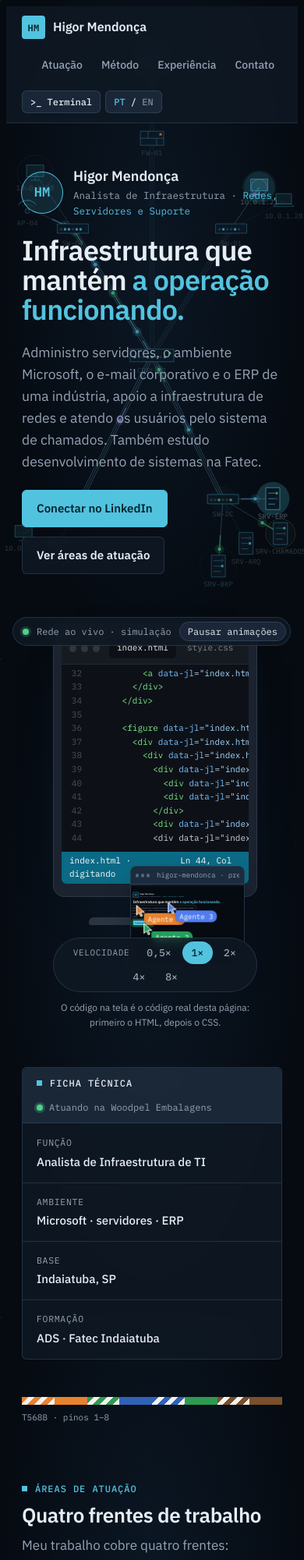
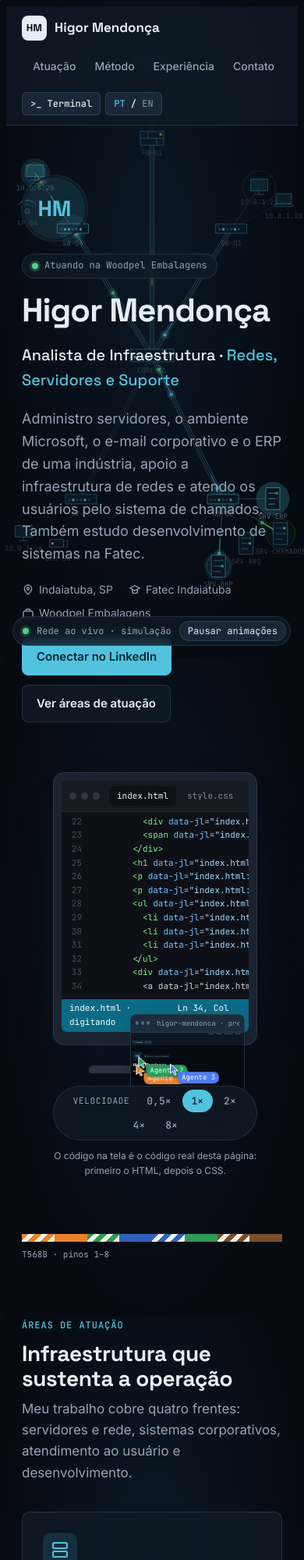
Before and after one commit to HigorM06/portfolio, a plain HTML site: page index.html in a window 390 px wide. Shown: the top 2000 px of the page at 78% size. Drawn offline with Linux system fonts and the light colour scheme.

Commit message:
Revert "v7: layout painel de engenharia com IBM Plex, ficha técnica e trajetória com datas"
This reverts commit 5900df37670e3a86375c58ee8fbd59076d0562b3.

```diff
--- a/index.html
+++ b/index.html
@@ -7,9 +7,9 @@
 <meta name="claude:viewport-fit-sides" content="cover">
 <link rel="preconnect" href="https://fonts.googleapis.com">
 <link rel="preconnect" href="https://fonts.gstatic.com" crossorigin>
-<link rel="stylesheet" href="https://fonts.googleapis.com/css2?family=IBM+Plex+Sans:wght@400;500;600;700&family=IBM+Plex+Mono:wght@400;500;600&display=swap">
+<link rel="stylesheet" href="https://fonts.googleapis.com/css2?family=Space+Grotesk:wght@500;600;700&family=Inter:wght@400;500;600&family=JetBrains+Mono:wght@400;500&display=swap">
 <style id="site-css">
-/* Layout: engineering panel. Dark page over a live network canvas; sticky top bar; hero = thesis headline + monitor animation, then a full-width spec sheet; T568B cable band as divider; each section is one bordered panel split by hairlines, on a 1080px grid. Type: IBM Plex Sans for everything read, IBM Plex Mono for labels, dates and anything technical. */
+/* Layout: dark page over a live network canvas fixed behind everything; sticky top bar; hero split into pitch + network topology panel; T568B cable band as divider; sections stacked on a 1080px grid. */
 :root {
   color-scheme: dark;
   --bg: #060b12;
@@ -22,10 +22,10 @@
   --accent-soft: rgba(82, 195, 223, .14);
   --accent-ink: #062530;
   --signal: #4fd18b;
-  --f-display: "IBM Plex Sans", "Segoe UI", system-ui, sans-serif;
-  --f-body: "IBM Plex Sans", system-ui, -apple-system, "Segoe UI", sans-serif;
-  --f-mono: "IBM Plex Mono", ui-monospace, Consolas, monospace;
-  --radius: 6px;
+  --f-display: "Space Grotesk", "Segoe UI", system-ui, sans-serif;
+  --f-body: "Inter", system-ui, -apple-system, "Segoe UI", sans-serif;
+  --f-mono: "JetBrains Mono", ui-monospace, Consolas, monospace;
+  --radius: 10px;
 }
 * { box-sizing: border-box; }
 [hidden] { display: none !important; }
@@ -55,7 +55,7 @@ a { color: var(--accent); text-underline-offset: 3px; }
 /* live network background */
 #net { position: fixed; inset: 0; width: 100%; height: 100%; z-index: 0; pointer-events: none; opacity: .7; }
 main, .contact, footer { position: relative; z-index: 1; }
-.bar, .areas, .stack, .steps, .company, .spec, .timeline, .pc-ctl, .btn { -webkit-backdrop-filter: blur(6px); backdrop-filter: blur(6px); }
+.bar, .area, .tool, .steps, .company, .status, .pc-ctl, .btn { -webkit-backdrop-filter: blur(6px); backdrop-filter: blur(6px); }
 .pv-site * { -webkit-backdrop-filter: none !important; backdrop-filter: none !important; }
 
 /* bar tools: terminal + language */
@@ -120,10 +120,10 @@ footer { padding-bottom: 80px; }
   border-bottom: 1px solid var(--line);
 }
 .bar .inner { display: flex; align-items: center; justify-content: space-between; gap: 16px; padding-block: 12px; flex-wrap: wrap; }
-.brand { display: flex; align-items: center; gap: 10px; font-family: var(--f-display); font-weight: 600; font-size: 16px; color: var(--ink); text-decoration: none; }
+.brand { display: flex; align-items: center; gap: 10px; font-family: var(--f-display); font-weight: 700; font-size: 17px; color: var(--ink); text-decoration: none; }
 .brand-mark {
-  width: 30px; height: 30px; border-radius: 4px; display: grid; place-items: center;
-  background: var(--accent); color: var(--accent-ink); font: 600 12px var(--f-mono); letter-spacing: .02em;
+  width: 32px; height: 32px; border-radius: 8px; display: grid; place-items: center;
+  background: var(--ink); color: var(--bg); font-size: 13px; letter-spacing: .02em;
 }
 .bar nav { display: flex; gap: 4px; flex-wrap: wrap; }
 .bar nav a {
@@ -133,51 +133,39 @@ footer { padding-bottom: 80px; }
 .bar nav a:hover { color: var(--ink); background: var(--surface-2); }
 
 .eyebrow {
-  display: flex; align-items: center; gap: 10px;
   font-family: var(--f-mono); font-size: 12px; font-weight: 500;
   letter-spacing: .08em; text-transform: uppercase; color: var(--accent); margin: 0;
 }
-.eyebrow::before { content: ""; width: 7px; height: 7px; flex: none; background: var(--accent); }
 
 /* hero */
-.hero { padding-block: 56px 32px; }
+.hero { padding-block: 64px 56px; }
 .hero .inner { display: grid; grid-template-columns: 1.05fr 1fr; gap: 48px; align-items: center; }
 @media (max-width: 860px) { .hero .inner { grid-template-columns: 1fr; } }
-.hero-copy { display: grid; gap: 22px; min-width: 0; }
+.hero-copy { display: grid; gap: 20px; }
 .status {
-  display: inline-flex; align-items: center; gap: 8px;
+  display: inline-flex; align-items: center; gap: 8px; justify-self: start;
   font-family: var(--f-mono); font-size: 12px; color: var(--muted);
-}
-.status i { width: 8px; height: 8px; flex: none; border-radius: 50%; background: var(--signal); box-shadow: 0 0 0 3px color-mix(in srgb, var(--signal) 25%, transparent); }
+  border: 1px solid var(--line); background: var(--surface); padding: 5px 12px; border-radius: 999px;
+}
+.status i { width: 8px; height: 8px; border-radius: 50%; background: var(--signal); box-shadow: 0 0 0 3px color-mix(in srgb, var(--signal) 25%, transparent); }
 h1 {
-  font-family: var(--f-display); font-weight: 600;
-  font-size: clamp(36px, 5.2vw, 56px); line-height: 1.06; letter-spacing: -.022em;
+  font-family: var(--f-display); font-weight: 700;
+  font-size: clamp(42px, 6.4vw, 68px); line-height: 1.02; letter-spacing: -.025em;
   margin: 0; text-wrap: balance;
 }
-h1 span { color: var(--accent); }
-.who-name { display: block; font-family: var(--f-display); font-size: 18px; font-weight: 600; line-height: 1.3; }
-.title { font-family: var(--f-mono); font-size: 12.5px; font-weight: 400; margin: 2px 0 0; color: var(--muted); }
+.title { font-family: var(--f-display); font-size: clamp(20px, 2.4vw, 24px); font-weight: 500; margin: 0; color: var(--ink); }
 .title span { color: var(--accent); }
-.lede { font-size: 17.5px; color: var(--muted); margin: 0; max-width: 56ch; }
+.lede { font-size: 18px; color: var(--muted); margin: 0; max-width: 58ch; }
+.meta { display: flex; flex-wrap: wrap; gap: 8px 20px; margin: 0; padding: 0; list-style: none; font-size: 14px; color: var(--muted); }
+.meta li { display: flex; align-items: center; gap: 6px; }
+.meta svg { width: 16px; height: 16px; flex: none; }
 .actions { display: flex; gap: 12px; flex-wrap: wrap; }
 .btn {
   display: inline-flex; align-items: center; gap: 8px;
   font-weight: 600; font-size: 15px; text-decoration: none;
-  padding: 11px 18px; border-radius: var(--radius); border: 1px solid var(--line);
+  padding: 11px 18px; border-radius: 8px; border: 1px solid var(--line);
   color: var(--ink); background: var(--surface);
 }
-
-/* spec sheet under the hero */
-.spec-wrap { padding-block: 0 48px; }
-.spec { border: 1px solid var(--line); border-radius: var(--radius); background: var(--surface); overflow: hidden; }
-.spec-head { display: flex; justify-content: space-between; align-items: center; gap: 12px; flex-wrap: wrap; padding: 10px 18px; border-bottom: 1px solid var(--line); background: var(--surface-2); }
-.spec-head .eyebrow { color: var(--ink); }
-.spec dl { display: grid; grid-template-columns: repeat(4, minmax(0, 1fr)); margin: 0; }
-.spec dl > div { padding: 16px 18px; display: grid; gap: 4px; border-right: 1px solid var(--line); border-bottom: 1px solid var(--line); margin: 0 -1px -1px 0; min-width: 0; }
-.spec dt { font-family: var(--f-mono); font-size: 11.5px; letter-spacing: .06em; text-transform: uppercase; color: var(--muted); }
-.spec dd { margin: 0; font-weight: 500; font-size: 15px; line-height: 1.4; }
-@media (max-width: 860px) { .spec dl { grid-template-columns: repeat(2, minmax(0, 1fr)); } }
-@media (max-width: 440px) { .spec dl { grid-template-columns: 1fr; } }
 .btn.primary { background: var(--accent); border-color: var(--accent); color: var(--accent-ink); }
 .btn:hover { filter: brightness(1.06); }
 
@@ -264,75 +252,73 @@ h1 span { color: var(--accent); }
 /* sections */
 section.block { padding-block: 72px; }
 section.block + section.block { border-top: 1px solid var(--line); }
-.sec-head { display: grid; gap: 10px; margin-bottom: 32px; max-width: 64ch; }
-h2 { font-family: var(--f-display); font-weight: 600; font-size: clamp(26px, 3.2vw, 34px); line-height: 1.15; letter-spacing: -.018em; margin: 0; text-wrap: balance; }
+.sec-head { display: grid; gap: 10px; margin-bottom: 36px; max-width: 64ch; }
+h2 { font-family: var(--f-display); font-weight: 700; font-size: clamp(28px, 3.4vw, 36px); line-height: 1.15; letter-spacing: -.015em; margin: 0; text-wrap: balance; }
 .sec-head p:not(.eyebrow) { margin: 0; color: var(--muted); font-size: 17px; }
 
-/* shared panel: one bordered block, cells split by hairlines */
-.areas, .stack, .steps { border: 1px solid var(--line); border-radius: var(--radius); background: var(--surface); overflow: hidden; }
-.area, .tool, .step { border-right: 1px solid var(--line); border-bottom: 1px solid var(--line); margin: 0 -1px -1px 0; min-width: 0; }
-
 /* areas */
-.areas { display: grid; grid-template-columns: repeat(2, minmax(0, 1fr)); }
+.areas { display: grid; grid-template-columns: repeat(2, 1fr); gap: 20px; }
 @media (max-width: 760px) { .areas { grid-template-columns: 1fr; } }
-.area .tag { justify-self: start; font-family: var(--f-mono); font-size: 11px; padding: 2px 8px; border-radius: 3px; border: 1px solid var(--line); color: var(--muted); }
+.area .tag { justify-self: start; font-family: var(--f-mono); font-size: 11px; padding: 3px 8px; border-radius: 4px; background: var(--surface-2); color: var(--muted); }
 
 /* stack */
-.stack { display: grid; grid-template-columns: repeat(3, minmax(0, 1fr)); }
+.stack { display: grid; grid-template-columns: repeat(3, minmax(0, 1fr)); gap: 12px; margin-top: 40px; }
 @media (max-width: 860px) { .stack { grid-template-columns: repeat(2, minmax(0, 1fr)); } }
 @media (max-width: 520px) { .stack { grid-template-columns: 1fr; } }
-.tool { display: grid; grid-template-columns: 36px 1fr; gap: 14px; align-items: center; padding: 16px 18px; }
-.tool .ico { width: 36px; height: 36px; border-radius: 4px; display: grid; place-items: center; background: var(--accent-soft); color: var(--accent); }
-.tool .ico svg { width: 20px; height: 20px; display: block; }
+.tool { display: grid; grid-template-columns: 40px 1fr; gap: 14px; align-items: center; padding: 14px 16px; background: var(--surface); border: 1px solid var(--line); border-radius: 8px; }
+.tool .ico { width: 40px; height: 40px; border-radius: 8px; display: grid; place-items: center; background: var(--accent-soft); color: var(--accent); border: 1px solid var(--line); }
+.tool .ico svg { width: 22px; height: 22px; display: block; }
 .tool b { display: block; font-weight: 600; font-size: 15px; line-height: 1.3; }
-.tool small { display: block; color: var(--muted); font-family: var(--f-mono); font-size: 12px; line-height: 1.45; }
-.stack-title { font-family: var(--f-mono); font-size: 12px; font-weight: 500; letter-spacing: .08em; text-transform: uppercase; color: var(--muted); margin: 48px 0 0; }
-.stack-title + .stack { margin-top: 12px; }
+.tool small { display: block; color: var(--muted); font-size: 13px; line-height: 1.4; }
+.stack-title { font-family: var(--f-display); font-size: 20px; font-weight: 600; margin: 56px 0 0; }
+.stack-title + .stack { margin-top: 16px; }
 
 /* avatar */
-.who { display: flex; align-items: center; gap: 14px; min-width: 0; }
-.avatar { width: 52px; height: 52px; border-radius: 50%; flex: none; display: grid; place-items: center; background: var(--accent-soft); color: var(--accent); font-family: var(--f-mono); font-weight: 600; font-size: 17px; box-shadow: 0 0 0 1px var(--accent); overflow: hidden; }
+.who { display: flex; align-items: center; gap: 16px; flex-wrap: wrap; }
+.avatar { width: 84px; height: 84px; border-radius: 50%; flex: none; display: grid; place-items: center; background: var(--accent-soft); color: var(--accent); font-family: var(--f-display); font-weight: 700; font-size: 28px; border: 3px solid var(--surface); box-shadow: 0 0 0 1px var(--line); overflow: hidden; }
 .avatar img { width: 100%; height: 100%; object-fit: cover; }
-.area { padding: 26px; display: grid; gap: 12px; align-content: start; }
-.area-icon { width: 38px; height: 38px; border-radius: 4px; background: var(--accent-soft); color: var(--accent); display: grid; place-items: center; }
-.area-icon svg { width: 21px; height: 21px; }
-.area h3 { font-family: var(--f-display); font-size: 19px; font-weight: 600; margin: 0; }
+.area {
+  background: var(--surface); border: 1px solid var(--line); border-radius: var(--radius);
+  padding: 26px; display: grid; gap: 14px; align-content: start;
+}
+.area-icon { width: 44px; height: 44px; border-radius: 10px; background: var(--accent-soft); color: var(--accent); display: grid; place-items: center; }
+.area-icon svg { width: 24px; height: 24px; }
+.area h3 { font-family: var(--f-display); font-size: 21px; font-weight: 600; margin: 0; }
 .area p { margin: 0; color: var(--muted); font-size: 15px; }
 .area ul { margin: 0; padding: 0; list-style: none; display: grid; gap: 8px; font-size: 15px; }
 .area li { display: grid; grid-template-columns: 14px 1fr; gap: 10px; }
-.area li::before { content: ""; width: 6px; height: 6px; margin-top: 9px; background: var(--accent); }
+.area li::before { content: ""; width: 6px; height: 6px; margin-top: 9px; border-radius: 1px; background: var(--accent); }
 
 /* process */
-.steps { display: grid; grid-template-columns: repeat(4, minmax(0, 1fr)); counter-reset: s; }
+.steps { display: grid; grid-template-columns: repeat(4, 1fr); gap: 0; counter-reset: s; border: 1px solid var(--line); border-radius: var(--radius); background: var(--surface); overflow: hidden; }
 @media (max-width: 860px) { .steps { grid-template-columns: 1fr 1fr; } }
 @media (max-width: 480px) { .steps { grid-template-columns: 1fr; } }
-.step { padding: 24px; display: grid; gap: 8px; align-content: start; }
+.step { padding: 24px; display: grid; gap: 8px; align-content: start; border-right: 1px solid var(--line); border-bottom: 1px solid var(--line); margin: 0 -1px -1px 0; }
 .step .n { font-family: var(--f-mono); font-size: 12px; color: var(--accent); }
 .step h3 { font-family: var(--f-display); font-size: 18px; font-weight: 600; margin: 0; }
 .step p { margin: 0; color: var(--muted); font-size: 14.5px; }
 
-/* experience: dated rows inside one panel */
+/* experience */
 .exp { display: grid; grid-template-columns: 1.4fr 1fr; gap: 24px; align-items: start; }
 @media (max-width: 860px) { .exp { grid-template-columns: 1fr; } }
-.timeline { display: grid; list-style: none; margin: 0; padding: 0; border: 1px solid var(--line); border-radius: var(--radius); background: var(--surface); overflow: hidden; }
-.tl-item { display: grid; grid-template-columns: 150px minmax(0, 1fr); gap: 20px; padding: 22px 24px; }
-.tl-item + .tl-item { border-top: 1px solid var(--line); }
-@media (max-width: 560px) { .tl-item { grid-template-columns: 1fr; gap: 8px; } }
-.tl-when { display: grid; gap: 4px; align-content: start; font-family: var(--f-mono); font-size: 12.5px; color: var(--ink); font-variant-numeric: tabular-nums; }
-.tl-kind { font-family: var(--f-mono); font-size: 11px; color: var(--muted); letter-spacing: .06em; text-transform: uppercase; }
-.tl-now { display: inline-flex; align-items: center; gap: 6px; color: var(--signal); }
-.tl-now::before { content: ""; width: 6px; height: 6px; border-radius: 50%; background: var(--signal); }
-.tl-body { display: grid; gap: 6px; min-width: 0; }
-.tl-body h3 { font-family: var(--f-display); font-size: 20px; font-weight: 600; margin: 0; }
-.tl-body .org { font-family: var(--f-mono); font-size: 13px; color: var(--accent); margin: 0; }
+.timeline { display: grid; gap: 0; list-style: none; margin: 0; padding: 0; }
+.tl-item { display: grid; grid-template-columns: 22px 1fr; gap: 18px; padding-bottom: 28px; position: relative; }
+.tl-item::before { content: ""; position: absolute; left: 10px; top: 22px; bottom: 0; width: 2px; background: var(--line); }
+.tl-item:last-child::before { display: none; }
+.tl-dot { width: 22px; height: 22px; border-radius: 50%; border: 2px solid var(--accent); background: var(--bg); display: grid; place-items: center; }
+.tl-dot.on::after { content: ""; width: 8px; height: 8px; border-radius: 50%; background: var(--accent); }
+.tl-body { display: grid; gap: 6px; }
+.tl-kind { font-family: var(--f-mono); font-size: 12px; color: var(--muted); letter-spacing: .06em; text-transform: uppercase; }
+.tl-body h3 { font-family: var(--f-display); font-size: 22px; font-weight: 600; margin: 0; }
+.tl-body .org { font-weight: 600; margin: 0; }
 .tl-body p { margin: 0; color: var(--muted); }
+.badge { justify-self: start; font-family: var(--f-mono); font-size: 11px; padding: 3px 8px; border-radius: 4px; background: var(--accent-soft); color: var(--accent); }
 
 .company {
   background: var(--surface); border: 1px solid var(--line); border-radius: var(--radius);
   padding: 24px; display: grid; gap: 16px;
 }
 .company h3 { font-family: var(--f-display); font-size: 19px; font-weight: 600; margin: 0; }
-.chips li { font-family: var(--f-mono); }
 .company p { margin: 0; color: var(--muted); font-size: 15px; }
 .facts { display: grid; grid-template-columns: max-content 1fr; gap: 10px 16px; margin: 0; font-size: 14.5px; }
 .facts dt { font-family: var(--f-mono); font-size: 12px; color: var(--muted); padding-top: 2px; }
@@ -350,13 +336,11 @@ h2 { font-family: var(--f-display); font-weight: 600; font-size: clamp(26px, 3.2
 .contact .eyebrow { color: var(--accent); }
 .contact-copy { display: grid; gap: 14px; }
 .links { display: grid; gap: 10px; }
-.links { gap: 0; border: 1px solid var(--line); border-radius: var(--radius); background: var(--surface); overflow: hidden; }
 .links a {
   display: flex; justify-content: space-between; align-items: center; gap: 16px;
-  padding: 16px 18px; text-decoration: none; font-weight: 500;
-  color: var(--ink); border: 1px solid transparent;
-}
-.links a + a { border-top-color: var(--line); }
+  padding: 16px 18px; border-radius: 8px; text-decoration: none;
+  color: var(--ink); background: var(--surface); border: 1px solid var(--line);
+}
 .links a:hover { border-color: var(--accent); }
 .links small { font-family: var(--f-mono); font-size: 12px; opacity: .7; overflow-wrap: anywhere; text-align: right; }
 .contact :focus-visible { outline-color: var(--accent); }
@@ -389,13 +373,16 @@ footer .inner { display: flex; justify-content: space-between; gap: 12px; flex-w
       <div class="hero-copy">
         <div class="who">
           <div class="avatar" aria-hidden="true">HM</div>
-          <div>
-            <b class="who-name">Higor Mendonça</b>
-            <p class="title">Analista de Infraestrutura · <span>Redes, Servidores e Suporte</span></p>
-          </div>
+          <span class="status"><i></i>Atuando na Woodpel Embalagens</span>
         </div>
-        <h1>Infraestrutura que mantém <span>a operação funcionando.</span></h1>
+        <h1>Higor Mendonça</h1>
+        <p class="title">Analista de Infraestrutura · <span>Redes, Servidores e Suporte</span></p>
         <p class="lede">Administro servidores, o ambiente Microsoft, o e-mail corporativo e o ERP de uma indústria, apoio a infraestrutura de redes e atendo os usuários pelo sistema de chamados. Também estudo desenvolvimento de sistemas na Fatec.</p>
+        <ul class="meta">
+          <li><svg viewBox="0 0 24 24" fill="none" stroke="currentColor" stroke-width="2" aria-hidden="true"><path d="M12 21s-7-6.2-7-11a7 7 0 0 1 14 0c0 4.8-7 11-7 11z"/><circle cx="12" cy="10" r="2.5"/></svg>Indaiatuba, SP</li>
+          <li><svg viewBox="0 0 24 24" fill="none" stroke="currentColor" stroke-width="2" aria-hidden="true"><path d="M3 9l9-5 9 5-9 5-9-5z"/><path d="M7 11.5V16c0 1.5 2.2 3 5 3s5-1.5 5-3v-4.5"/></svg>Fatec Indaiatuba</li>
+          <li><svg viewBox="0 0 24 24" fill="none" stroke="currentColor" stroke-width="2" aria-hidden="true"><rect x="3" y="7" width="18" height="13" rx="2"/><path d="M8 7V5a2 2 0 0 1 2-2h4a2 2 0 0 1 2 2v2"/></svg>Woodpel Embalagens</li>
+        </ul>
         <div class="actions">
           <a class="btn primary" href="https://www.linkedin.com/in/higor-mendon%C3%A7a/" target="_blank" rel="noopener">Conectar no LinkedIn</a>
           <a class="btn" href="#atuacao">Ver áreas de atuação</a>
@@ -432,21 +419,6 @@ footer .inner { display: flex; justify-content: space-between; gap: 12px; flex-w
     </div>
   </section>
 
-  <div class="inner spec-wrap">
-    <div class="spec">
-      <div class="spec-head">
-        <p class="eyebrow">Ficha técnica</p>
-        <span class="status"><i></i>Atuando na Woodpel Embalagens</span>
-      </div>
-      <dl>
-        <div><dt>Função</dt><dd>Analista de Infraestrutura de TI</dd></div>
-        <div><dt>Ambiente</dt><dd>Microsoft · servidores · ERP</dd></div>
-        <div><dt>Base</dt><dd>Indaiatuba, SP</dd></div>
-        <div><dt>Formação</dt><dd>ADS · Fatec Indaiatuba</dd></div>
-      </dl>
-    </div>
-  </div>
-
   <div class="inner" aria-hidden="true">
     <div class="cable"><i class="ow"></i><i class="o"></i><i class="gw"></i><i class="b"></i><i class="bw"></i><i class="g"></i><i class="nw"></i><i class="n"></i></div>
     <p class="cable-caption">T568B · pinos 1–8</p>
@@ -456,7 +428,7 @@ footer .inner { display: flex; justify-content: space-between; gap: 12px; flex-w
     <div class="inner">
       <div class="sec-head">
         <p class="eyebrow">Áreas de atuação</p>
-        <h2>Quatro frentes de trabalho</h2>
+        <h2>Infraestrutura que sustenta a operação</h2>
         <p>Meu trabalho cobre quatro frentes: servidores e rede, sistemas corporativos, atendimento ao usuário e desenvolvimento.</p>
       </div>
       <div class="areas">
@@ -535,26 +507,22 @@ footer .inner { display: flex; justify-content: space-between; gap: 12px; flex-w
       <div class="exp">
         <ol class="timeline">
           <li class="tl-item">
-            <div class="tl-when">
+            <span class="tl-dot on" aria-hidden="true"></span>
+            <div class="tl-body">
               <span class="tl-kind">Experiência</span>
-              <span>out. 2026 — hoje</span>
-              <span class="tl-now">Atual</span>
-            </div>
-            <div class="tl-body">
               <h3>Analista de Infraestrutura</h3>
               <p class="org">Woodpel Embalagens · Indaiatuba, SP</p>
+              <span class="badge">Atual</span>
               <p>Administração de servidores, do ambiente Microsoft, do e-mail corporativo e do ERP; apoio na infraestrutura de redes; configuração de equipamentos; atendimento aos usuários pelo sistema de chamados.</p>
             </div>
           </li>
           <li class="tl-item">
-            <div class="tl-when">
+            <span class="tl-dot" aria-hidden="true"></span>
+            <div class="tl-body">
               <span class="tl-kind">Formação</span>
-              <span>2024 — 2027</span>
-            </div>
-            <div class="tl-body">
-              <h3>Análise e Desenvolvimento de Sistemas</h3>
-              <p class="org">Fatec Indaiatuba</p>
-              <p>Curso superior de tecnologia, com conclusão prevista para dezembro de 2027.</p>
+              <h3>Fatec Indaiatuba</h3>
+              <p class="org">Faculdade de Tecnologia de Indaiatuba</p>
+              <p>Tecnólogo em Análise e Desenvolvimento de Sistemas · 2024–2027, em andamento.</p>
             </div>
           </li>
         </ol>
@@ -879,7 +847,7 @@ footer .inner { display: flex; justify-content: space-between; gap: 12px; flex-w
       ctx.beginPath(); ctx.arc(r.x, r.y, r.r, 0, 6.28); ctx.stroke();
     }
     ctx.globalAlpha = 1;
-    ctx.font = '9px "IBM Plex Mono", ui-monospace, Consolas, monospace';
+    ctx.font = '9px "JetBrains Mono", ui-monospace, Consolas, monospace';
     ctx.textAlign = 'center';
     for (const n of nodes) {
       const focus = dimmed && isFocus(n);
@@ -1250,16 +1218,6 @@ footer .inner { display: flex; justify-content: space-between; gap: 12px; flex-w
     'Conectar no LinkedIn': 'Connect on LinkedIn',
     'E-mail corporativo': 'Corporate e-mail', 'Contas e acessos': 'Accounts and access',
     'Sistema de gestão da indústria': 'Manufacturing management system',
-    'Infraestrutura que mantém': 'Infrastructure that keeps',
-    'a operação funcionando.': 'operations running.',
-    'Ficha técnica': 'Spec sheet', 'Função': 'Role', 'Ambiente': 'Environment', 'Base': 'Location',
-    'Analista de Infraestrutura de TI': 'IT Infrastructure Analyst',
-    'Microsoft · servidores · ERP': 'Microsoft · servers · ERP',
-    'ADS · Fatec Indaiatuba': 'Systems Analysis · Fatec Indaiatuba',
-    'Quatro frentes de trabalho': 'Four areas of work',
-    'out. 2026 — hoje': 'Oct 2026 — now',
-    'Análise e Desenvolvimento de Sistemas': 'Systems Analysis and Development',
-    'Curso superior de tecnologia, com conclusão prevista para dezembro de 2027.': 'Technology degree, expected to finish in December 2027.',
     'Ver áreas de atuação': 'See areas of expertise',
     'Velocidade': 'Speed',
     'O código na tela é o código real desta página: primeiro o HTML, depois o CSS.': 'The code on screen is the real code of this page: first the HTML, then the CSS.',
```
